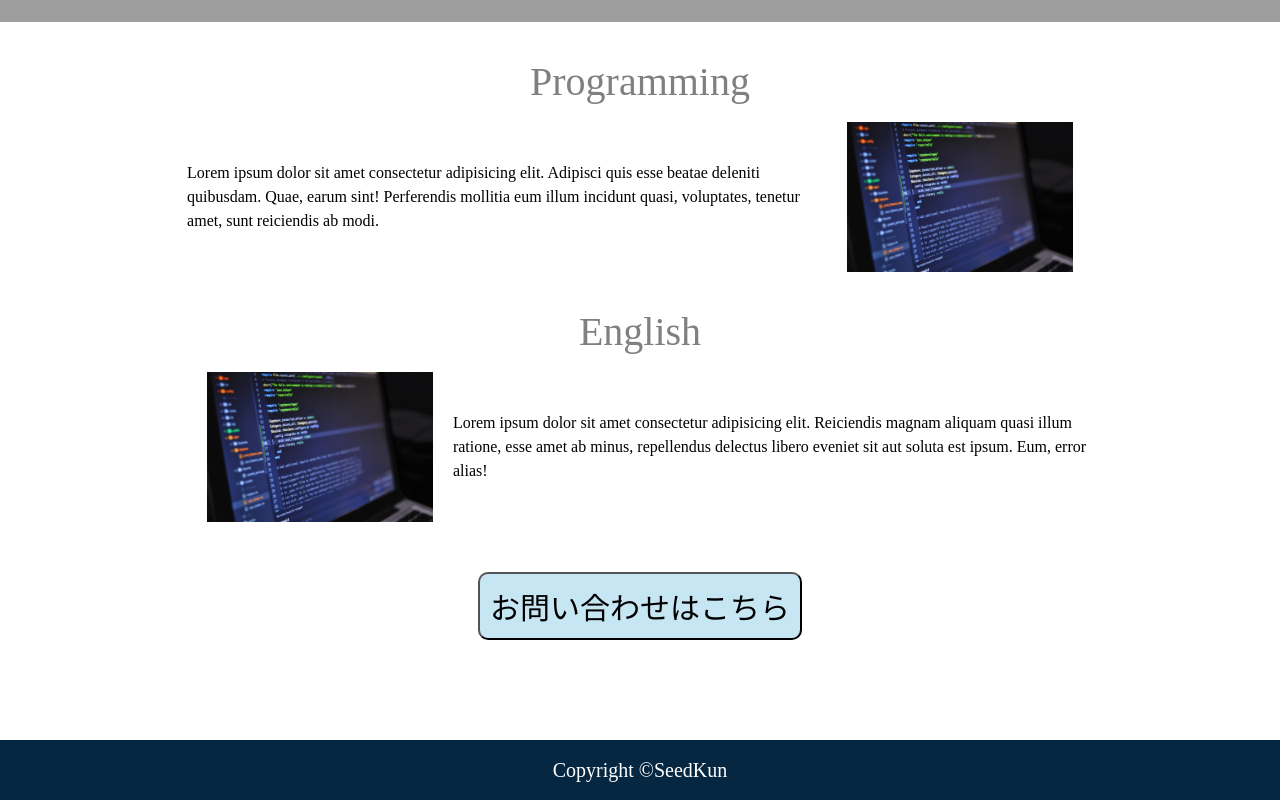
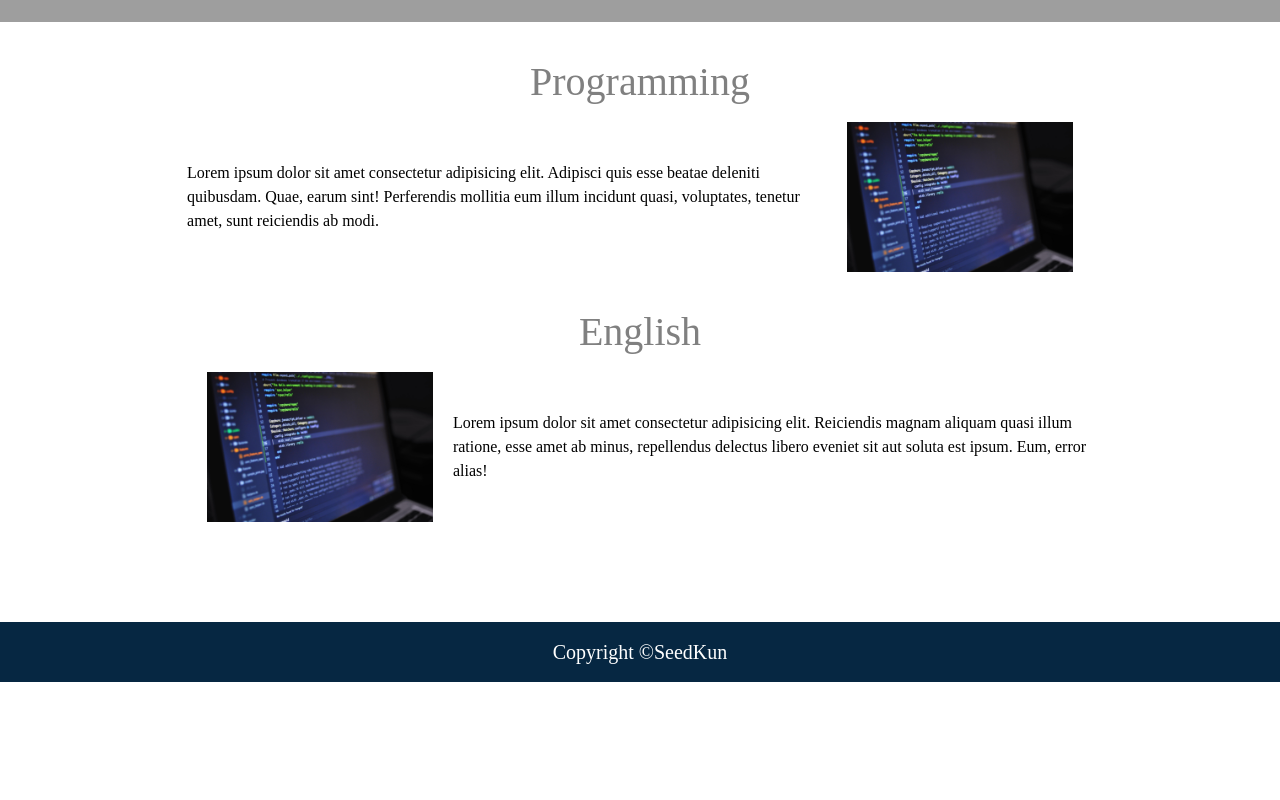
Before and after one commit to 0925Daiki/welcome-nexseed, a plain HTML site: page index.html in a window 1280 px wide. Shown: the part 845-1645 px from the top of the page. After the commit the page ends 1527 px from the top, so only its background shows below. Drawn offline with Linux system fonts and the light colour scheme; grey boxes are pictures that could not be loaded.

Commit message:
ボタン削除

```diff
--- a/assets/css/style.css
+++ b/assets/css/style.css
@@ -126,24 +126,6 @@
   }
 }
 
-.contact {
-  margin-top: 50px;
-  text-align: center;
-}
-
-.contact button {
-  font-size: 30px;
-  padding: 10px;
-  background-color: rgb(199, 230, 243);
-  border-radius: 10px;
-  transition-property: background-color;
-  transition-duration: 0.5s;
-}
-
-button:hover {
-  background-color: orange;
-}
-
 .footer {
   background-color: #062742;
   color: #fff;
--- a/index.html
+++ b/index.html
@@ -51,11 +51,6 @@
         </p>
       </div>
     </section>
-    <div class="contact">
-      <button class="contact-btn">
-        お問い合わせはこちら
-      </button>
-    </div>
   </main>
 
   <footer class="footer">
```
